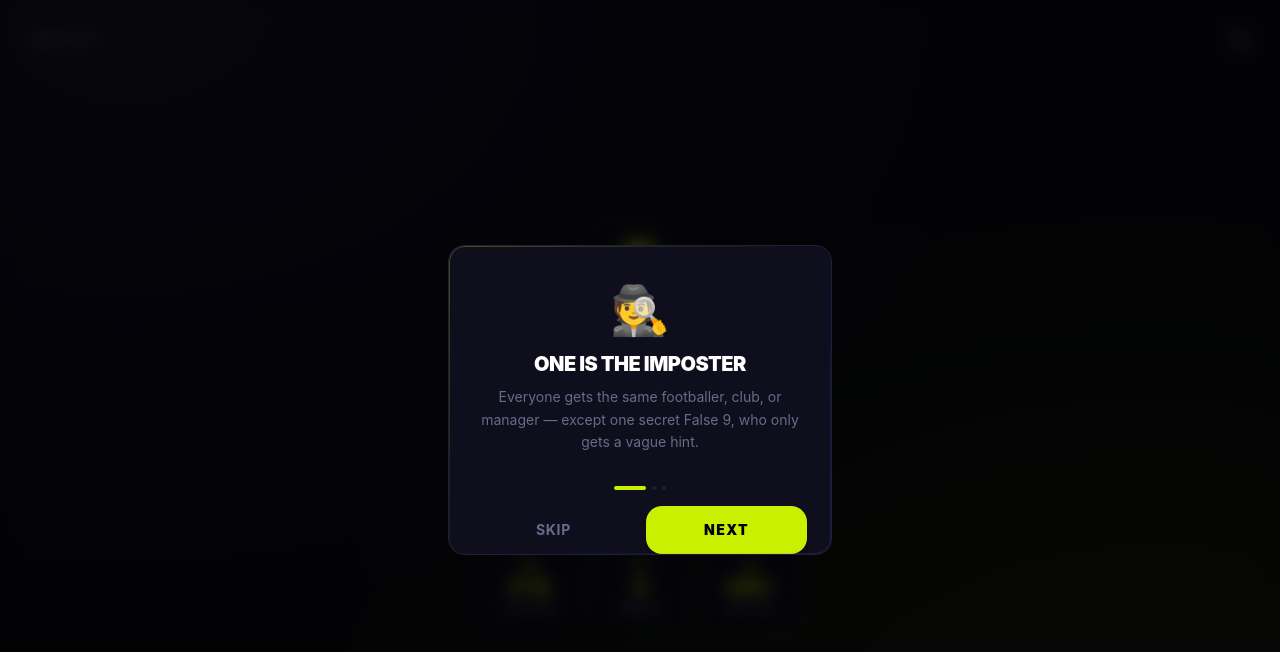
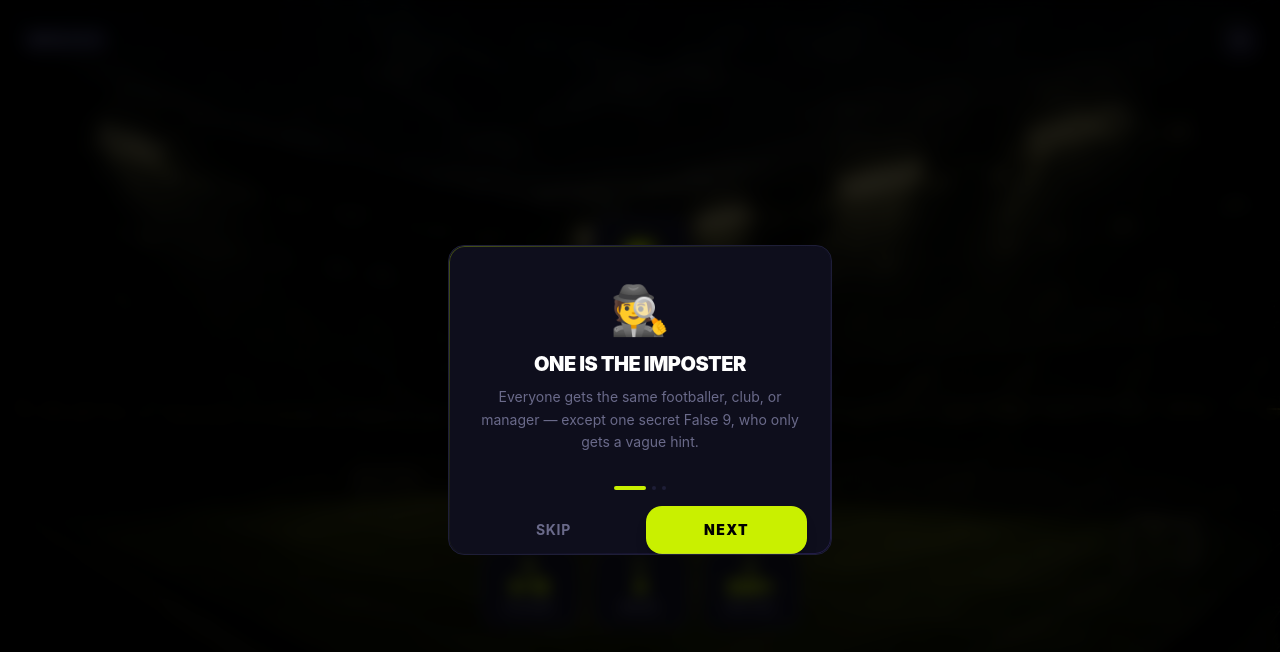
Before and after one commit to jdmc2504-sketch/false9, a Next.js app: page / in a window 1280 px wide. Shown: the top 652 px of the page. Built offline with nearby package versions, Linux system fonts and the light colour scheme.

Commit message:
Update stadium background page.tsx
Patch Update 0.1.0

```diff
--- a/src/app/page.tsx
+++ b/src/app/page.tsx
@@ -22,17 +22,20 @@ export default function HomePage() {
   }, []);
 
   return (
-    <main className="flex-1 flex flex-col hud-bg safe-top safe-bottom relative overflow-hidden">
+    <main className="flex-1 flex flex-col safe-top safe-bottom relative overflow-hidden">
 
-      {/* Subtle grid background */}
+      {/* Stadium background image */}
       <div
-        className="absolute inset-0 opacity-[0.04] pointer-events-none"
+        className="absolute inset-0 z-0"
         style={{
-          backgroundImage:
-            "linear-gradient(var(--border) 1px, transparent 1px), linear-gradient(90deg, var(--border) 1px, transparent 1px)",
-          backgroundSize: "40px 40px",
+          backgroundImage: "url('/stadium.jpg')",
+          backgroundSize: "cover",
+          backgroundPosition: "center",
         }}
       />
+
+      {/* Dark overlay so text/UI stays readable */}
+      <div className="absolute inset-0 z-0 bg-black/55" />
 
       {/* Top bar */}
       <div className="flex justify-between items-center p-5 relative z-10">
```
